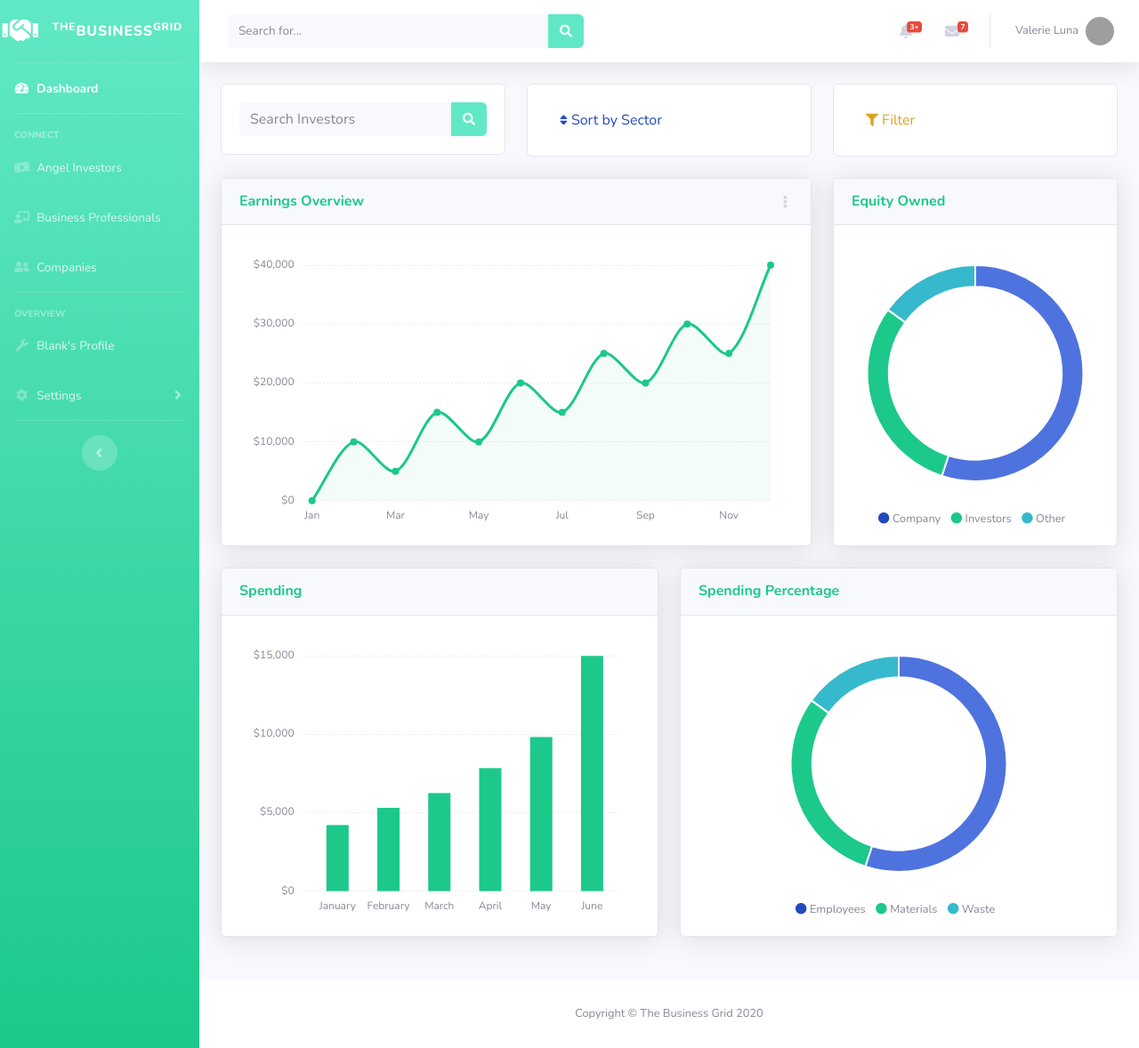
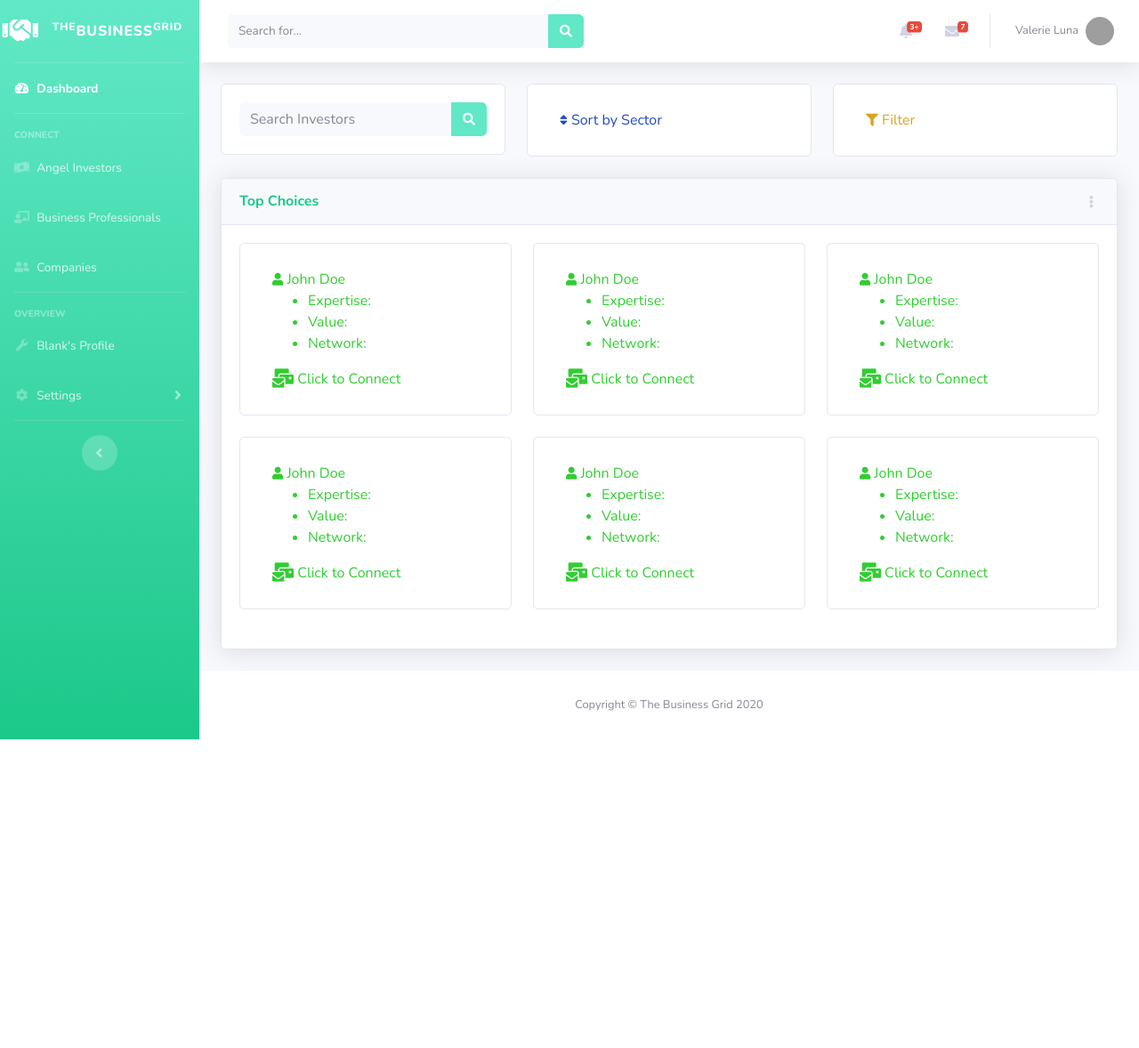
Before and after one commit to pranavjaikumar/business-grid, a PHP site: page /findAI.php in a window 1280 px wide. Shown: the whole page at 89% size. After the commit the page ends 831 px from the top, so only its background shows below. Run offline with PHP 8.4, Linux system fonts and the light colour scheme; grey boxes are pictures that could not be loaded.

Commit message:
Finished search page

```diff
--- a/findAI.php
+++ b/findAI.php
@@ -396,105 +396,135 @@
                 <div class="row">
 
                     <!-- Area Chart -->
-                    <div class="col-xl-8 col-lg-7">
+                    <div class="col-xl-12 col-lg-12">
                         <div class="card shadow mb-4">
                             <!-- Card Header - Dropdown -->
                             <div class="card-header py-3 d-flex flex-row align-items-center justify-content-between">
-                                <h6 class="m-0 font-weight-bold text-primary prim-text">Earnings Overview</h6>
+                                <h6 class="m-0 font-weight-bold text-primary prim-text">Top Choices</h6>
                                 <div class="dropdown no-arrow">
                                     <a class="dropdown-toggle" href="#" role="button" id="dropdownMenuLink" data-toggle="dropdown" aria-haspopup="true" aria-expanded="false">
                                         <i class="fas fa-ellipsis-v fa-sm fa-fw text-gray-400"></i>
                                     </a>
                                     <div class="dropdown-menu dropdown-menu-right shadow animated--fade-in" aria-labelledby="dropdownMenuLink">
-                                        <div class="dropdown-header">Graph Specifics</div>
-                                        <a class="dropdown-item" href="#">Monthly</a>
-                                        <a class="dropdown-item" href="#">Daily</a>
+                                        <div class="dropdown-header">Menu Options</div>
+                                        <a class="dropdown-item" href="#">Show All</a>
+                                        <a class="dropdown-item" href="#">Filter</a>
                                     </div>
                                 </div>
                             </div>
                             <!-- Card Body -->
                             <div class="card-body">
-                                <div class="chart-area">
-                                    <canvas id="myAreaChart"></canvas>
+                                <div class="row">
+                                    <div class="col-xl-4 col-md-6 mb-4">
+                                        <div class="card">
+                                            <div class="card-body">
+                                                <a style="color: limegreen" class="nav-link" href="#" id="sortDropdown" role="button" data-toggle="dropdown" aria-haspopup="true" aria-expanded="false">
+                                                    <i class="fas fa-user fa-sm"></i>
+                                                    <span>John Doe</span>
+                                                    <ul>
+                                                        <li>Expertise: </li>
+                                                        <li>Value: </li>
+                                                        <li>Network: </li>
+                                                    </ul>
+                                                    <i class="fas fa-mail-bulk fa-lg"></i>
+                                                    <span>Click to Connect</span>
+                                                </a>
+                                            </div>
+                                        </div>
+                                    </div>
+                                    <div class="col-xl-4 col-md-6 mb-4">
+                                        <div class="card">
+                                            <div class="card-body">
+                                                <a style="color: limegreen" class="nav-link" href="#" id="sortDropdown" role="button" data-toggle="dropdown" aria-haspopup="true" aria-expanded="false">
+                                                    <i class="fas fa-user fa-sm"></i>
+                                                    <span>John Doe</span>
+                                                    <ul>
+                                                        <li>Expertise: </li>
+                                                        <li>Value: </li>
+                                                        <li>Network: </li>
+                                                    </ul>
+                                                    <i class="fas fa-mail-bulk fa-lg"></i>
+                                                    <span>Click to Connect</span>
+                                                </a>
+                                            </div>
+                                        </div>
+                                    </div>
+                                    <div class="col-xl-4 col-md-6 mb-4">
+                                        <div class="card">
+                                            <div class="card-body">
+                                                <a style="color: limegreen" class="nav-link" href="#" id="sortDropdown" role="button" data-toggle="dropdown" aria-haspopup="true" aria-expanded="false">
+                                                    <i class="fas fa-user fa-sm"></i>
+                                                    <span>John Doe</span>
+                                                    <ul>
+                                                        <li>Expertise: </li>
+                                                        <li>Value: </li>
+                                                        <li>Network: </li>
+                                                    </ul>
+                                                    <i class="fas fa-mail-bulk fa-lg"></i>
+                                                    <span>Click to Connect</span>
+                                                </a>
                                             </div>
                                         </div>
                                     </div>
                                 </div>
-
-                    <!-- Pie Chart -->
-                    <div class="col-xl-4 col-lg-5">
-                        <div class="card shadow mb-4">
-                            <!-- Card Header - Dropdown -->
-                            <div class="card-header py-3 d-flex flex-row align-items-center justify-content-between">
-                                <h6 class="m-0 font-weight-bold text-primary">Equity Owned</h6>
+                                <div class ="row">
+                                    <div class="col-xl-4 col-md-6 mb-4">
+                                        <div class="card">
+                                            <div class="card-body">
+                                                <a style="color: limegreen" class="nav-link" href="#" id="sortDropdown" role="button" data-toggle="dropdown" aria-haspopup="true" aria-expanded="false">
+                                                    <i class="fas fa-user fa-sm"></i>
+                                                    <span>John Doe</span>
+                                                    <ul>
+                                                        <li>Expertise: </li>
+                                                        <li>Value: </li>
+                                                        <li>Network: </li>
+                                                    </ul>
+                                                    <i class="fas fa-mail-bulk fa-lg"></i>
+                                                    <span>Click to Connect</span>
+                                                </a>
                                             </div>
-                            <!-- Card Body -->
+                                        </div>
+                                    </div>
+                                    <div class="col-xl-4 col-md-6 mb-4">
+                                        <div class="card">
                                             <div class="card-body">
-                                <div class="chart-pie pt-4 pb-2">
-                                    <canvas id="myPieChart"></canvas>
+                                                <a style="color: limegreen" class="nav-link" href="#" id="sortDropdown" role="button" data-toggle="dropdown" aria-haspopup="true" aria-expanded="false">
+                                                    <i class="fas fa-user fa-sm"></i>
+                                                    <span>John Doe</span>
+                                                    <ul>
+                                                        <li>Expertise: </li>
+                                                        <li>Value: </li>
+                                                        <li>Network: </li>
+                                                    </ul>
+                                                    <i class="fas fa-mail-bulk fa-lg"></i>
+                                                    <span>Click to Connect</span>
+                                                </a>
                                             </div>
-                                <div class="mt-4 text-center small">
-                    <span class="mr-2">
-                      <i class="fas fa-circle text-blue"></i> Company
-                    </span>
-                                    <span class="mr-2">
-                      <i class="fas fa-circle text-success"></i> Investors
-                    </span>
-                                    <span class="mr-2">
-                      <i class="fas fa-circle text-info"></i> Other
-                    </span>
+                                        </div>
+                                    </div>
+                                    <div class="col-xl-4 col-md-6 mb-4">
+                                        <div class="card">
+                                            <div class="card-body">
+                                                <a style="color: limegreen" class="nav-link" href="#" id="sortDropdown" role="button" data-toggle="dropdown" aria-haspopup="true" aria-expanded="false">
+                                                    <i class="fas fa-user fa-sm"></i>
+                                                    <span>John Doe</span>
+                                                    <ul>
+                                                        <li>Expertise: </li>
+                                                        <li>Value: </li>
+                                                        <li>Network: </li>
+                                                    </ul>
+                                                    <i class="fas fa-mail-bulk fa-lg"></i>
+                                                    <span>Click to Connect</span>
+                                                </a>
+                                            </div>
+                                        </div>
                                     </div>
                                 </div>
                             </div>
                         </div>
                     </div>
 
-                <!-- Content Row -->
-                <div class="row">
 
-                    <!-- Content Column -->
-                    <div class="col-lg-6 mb-4">
-
-                        <!-- Bar Chart -->
-                        <div class="card shadow mb-4">
-                            <div class="card-header py-3">
-                                <h6 class="m-0 font-weight-bold text-primary">Spending</h6>
-                            </div>
-                            <div class="card-body">
-                                <div class="chart-bar">
-                                    <canvas id="myBarChart"></canvas>
-                                </div>
-                            </div>
-                        </div>
-
-                    </div>
-
-                    <!-- Pie Chart -->
-                    <div class="col-lg-6 mb-4">
-                        <div class="card shadow mb-4">
-                            <!-- Card Header - Dropdown -->
-                            <div class="card-header py-3 d-flex flex-row align-items-center justify-content-between">
-                                <h6 class="m-0 font-weight-bold text-primary">Spending Percentage</h6>
-                            </div>
-                            <!-- Card Body -->
-                            <div class="card-body">
-                                <div class="chart-pie pt-4 pb-2">
-                                    <canvas id="myPieChart2"></canvas>
-                                </div>
-                                <div class="mt-4 text-center small">
-                    <span class="mr-2">
-                      <i class="fas fa-circle text-blue"></i> Employees
-                    </span>
-                                    <span class="mr-2">
-                      <i class="fas fa-circle text-success"></i> Materials
-                    </span>
-                                    <span class="mr-2">
-                      <i class="fas fa-circle text-info"></i> Waste
-                    </span>
-                                </div>
-                            </div>
-                        </div>
-                    </div>
 
 
                 </div>
```
Lines whose indentation alone changed are shown as unchanged.
